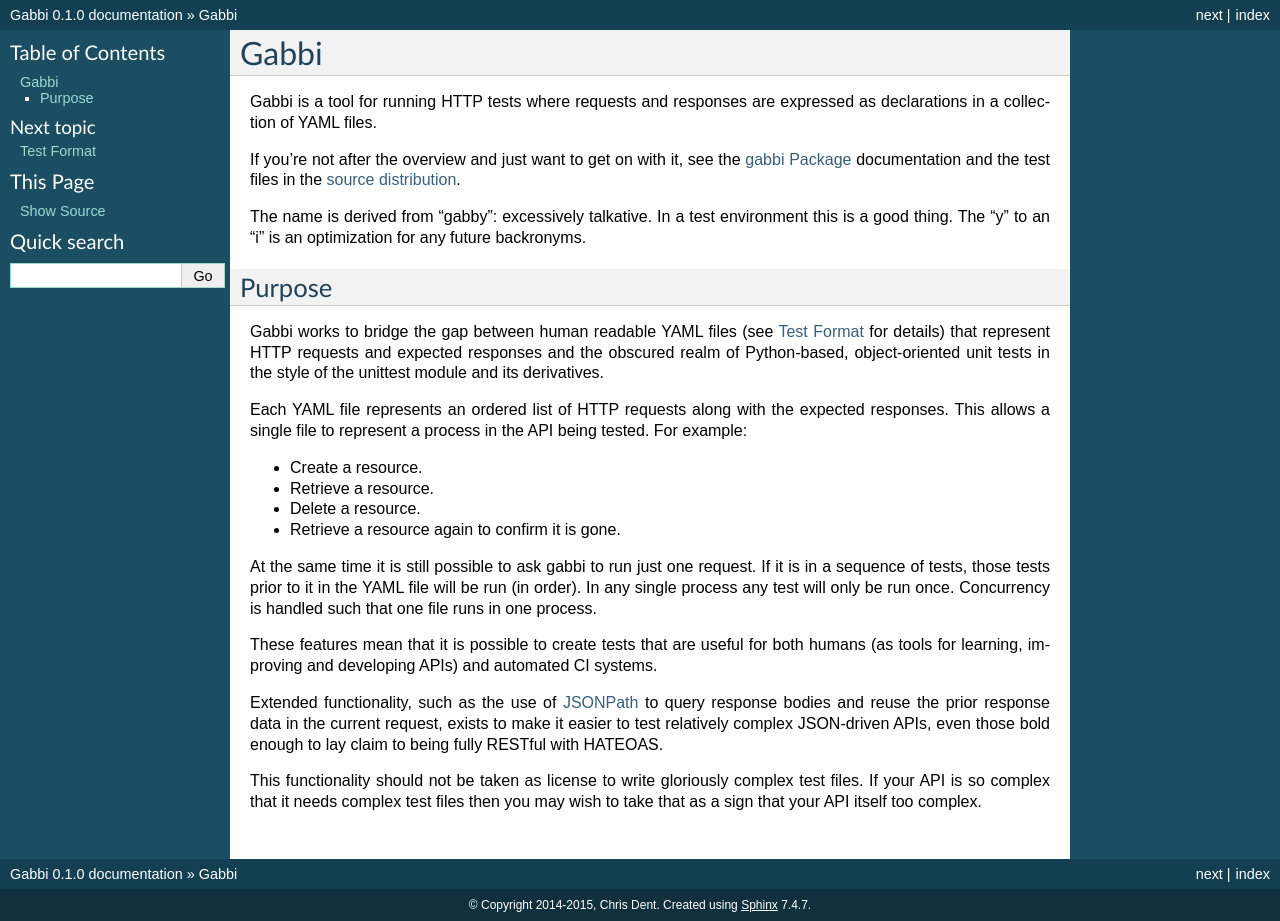
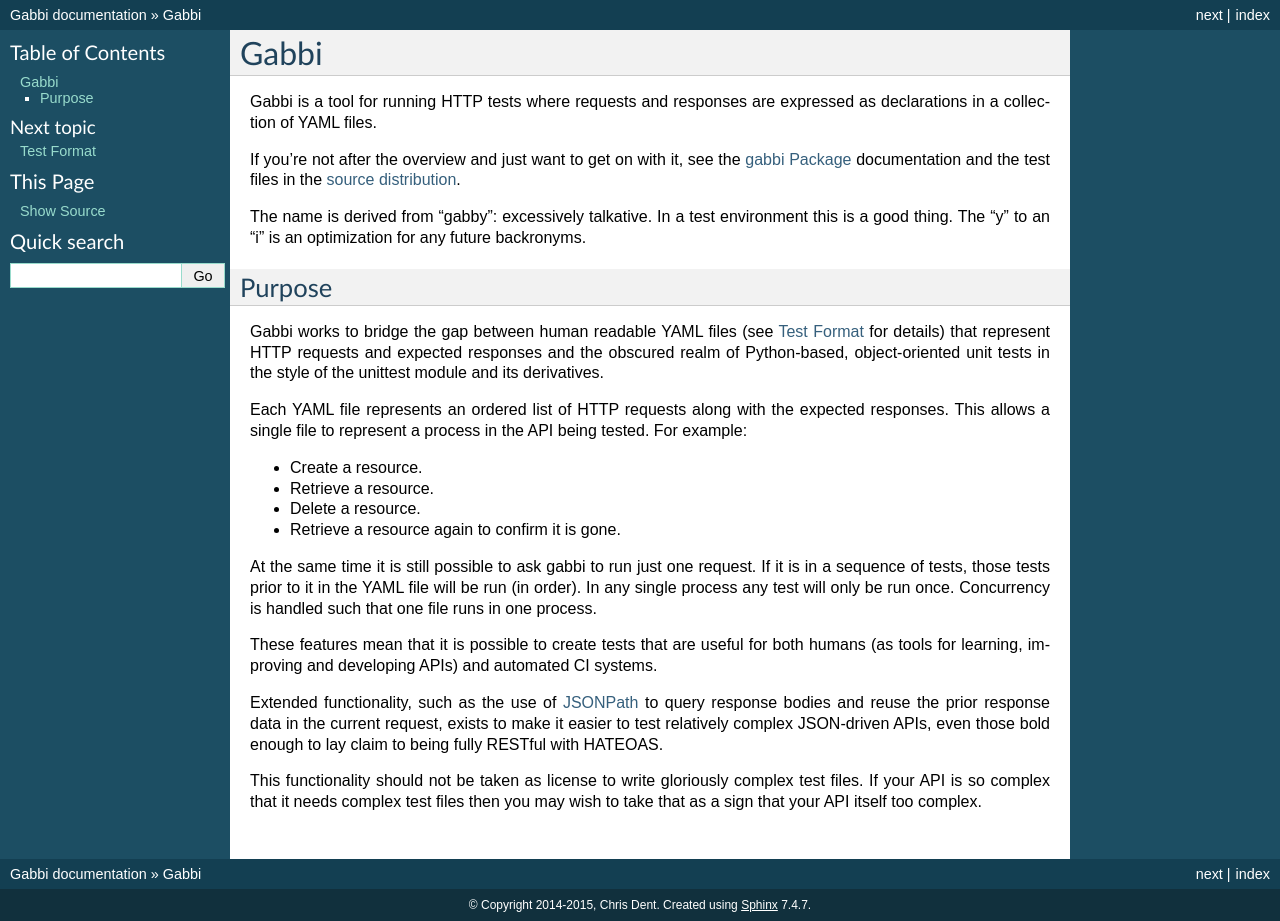
Before and after one commit to cdent/gabbi, a Sphinx documentation site: the page built from docs/source/index.rst, in a window 1280 px wide. Built offline with Sphinx 7.4.7, drawn with Linux system fonts in a browser that asks for light colours.

Commit message:
Don't include version and release info in docs.

```diff
--- a/docs/source/conf.py
+++ b/docs/source/conf.py
@@ -54,9 +54,9 @@
 # built documents.
 #
 # The short X.Y version.
-version = '0.1.0'
+version = ''
 # The full version, including alpha/beta/rc tags.
-release = '0.1.0'
+release = ''
 
 # The language for content autogenerated by Sphinx. Refer to documentation
 # for a list of supported languages.
```
